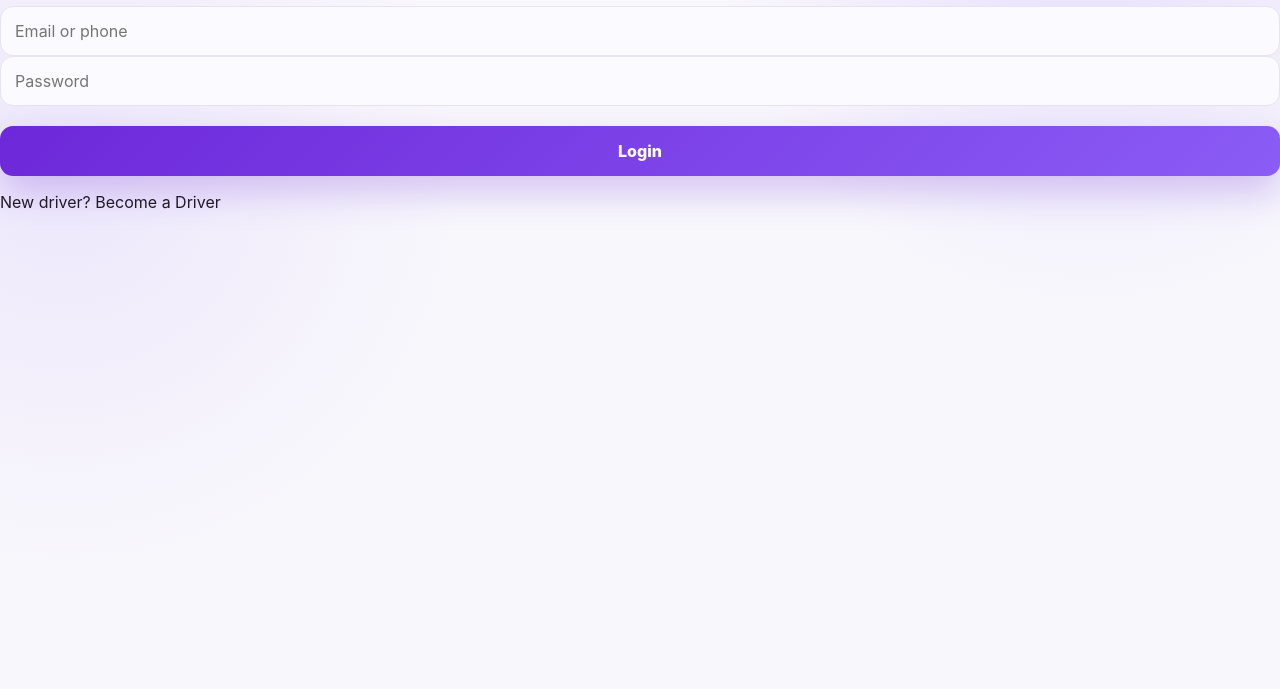
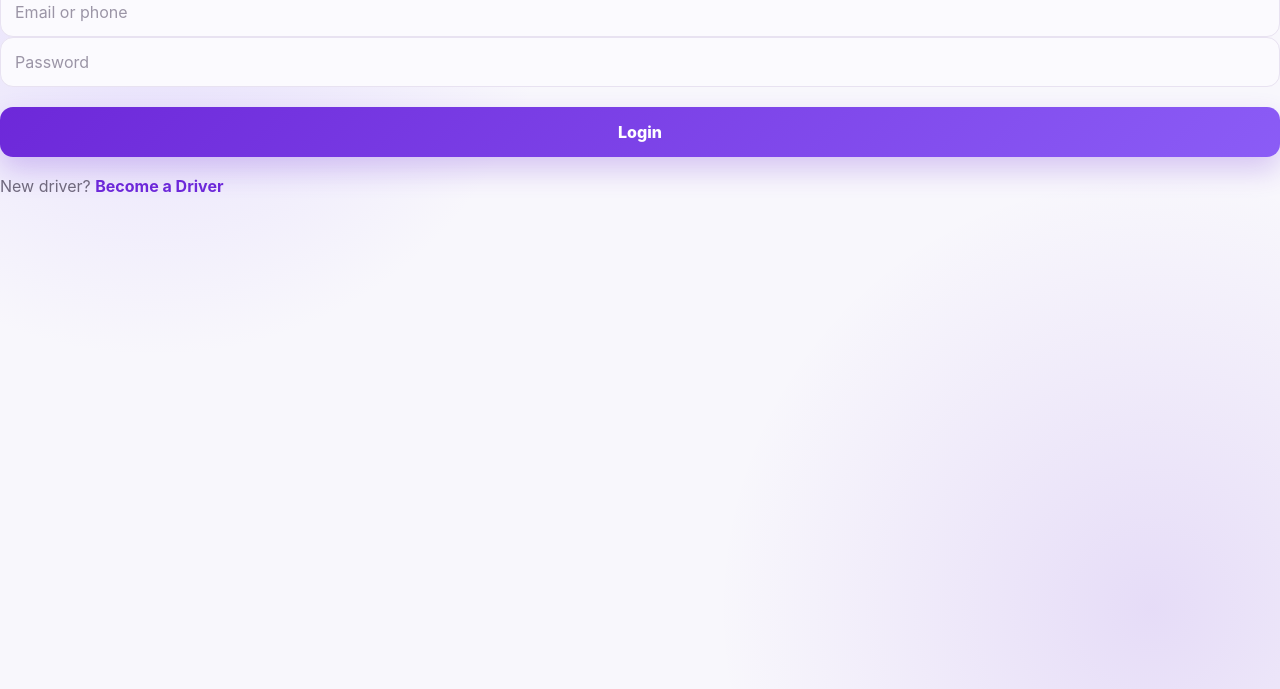
Before and after one commit to HussainBashaM/Ride, a website: page driver/login.html in a window 1280 px wide. Shown: the part 111-800 px from the top of the page. Drawn offline with Linux system fonts and the light colour scheme.

Commit message:
Add auth.css stylesheet to login page

```diff
--- a/driver/login.html
+++ b/driver/login.html
@@ -8,6 +8,7 @@
     <title>Driver Login — GoRide</title>
 
     <link rel="stylesheet" href="../css/style.css">
+    <link rel="stylesheet" href="../css/auth.css">
 </head>
 
 <body>
```
